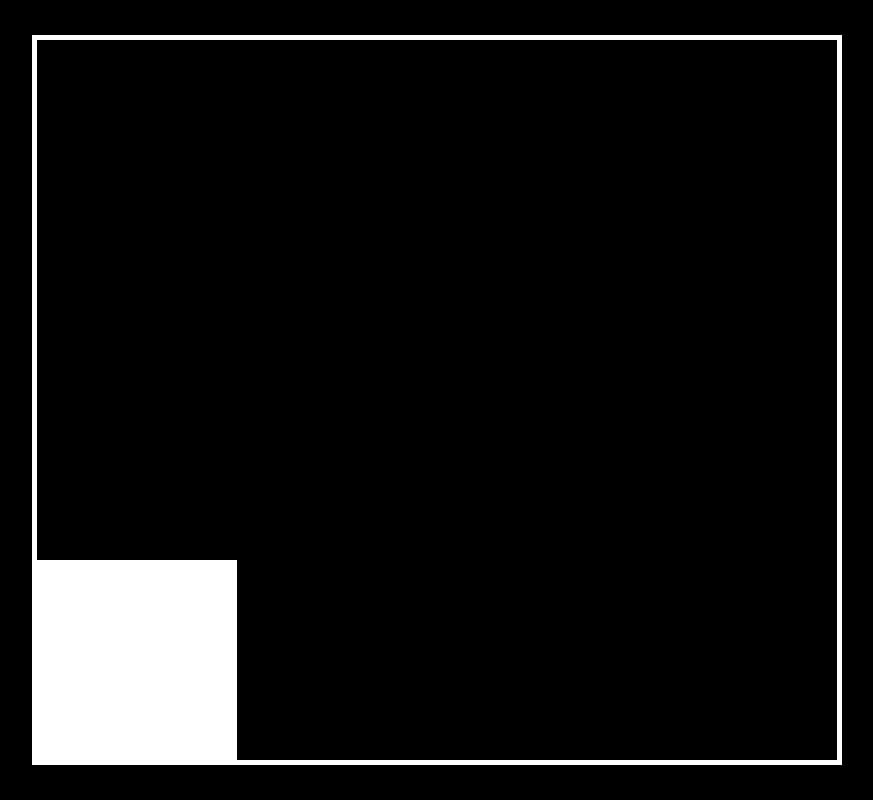
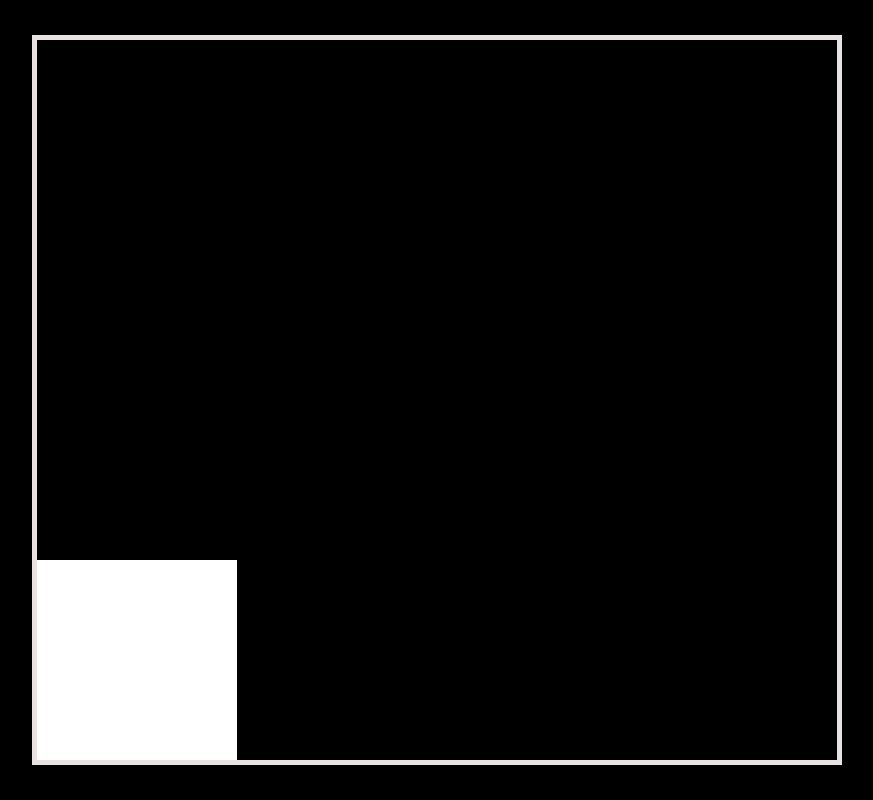
Before and after one commit to Leonard-McCook/2D_Game, a plain HTML site: page index.html in a window 1280 px wide. Shown: the whole page, without its empty margins (203-1076 px from the left). Drawn offline with Linux system fonts and the light colour scheme.

Commit message:
Change box color

```diff
--- a/style.css
+++ b/style.css
@@ -7,7 +7,7 @@ body {
   top: 50%;
   left: 50%;
   transform: translate(-50%, -50%);
-  border: 5px solid white;
+  border: 5px solid rgb(233, 226, 226);
 }
 
 #playerImage,
```
